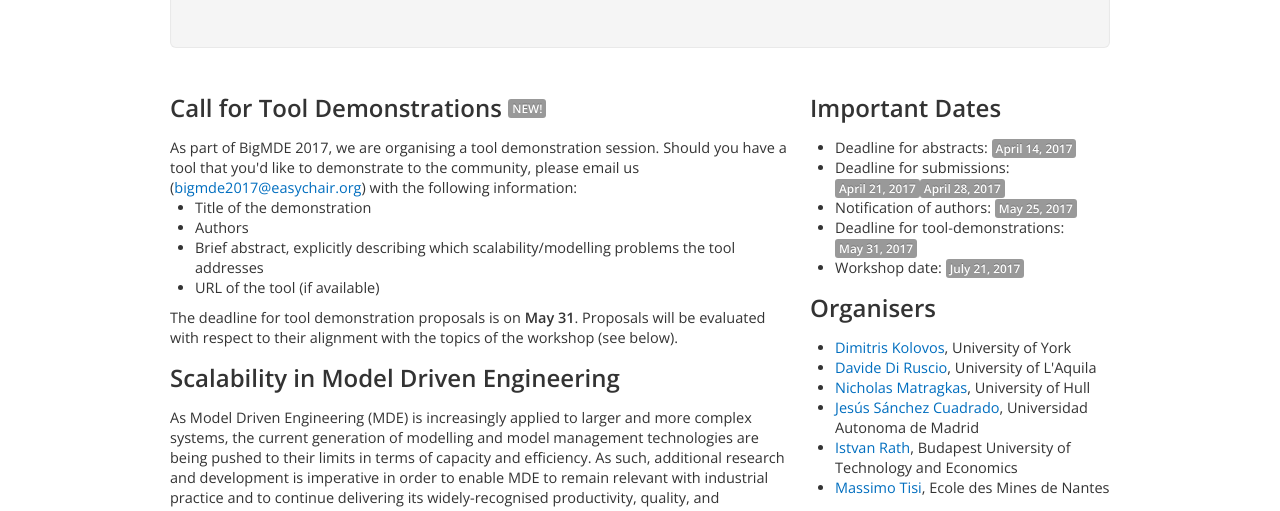
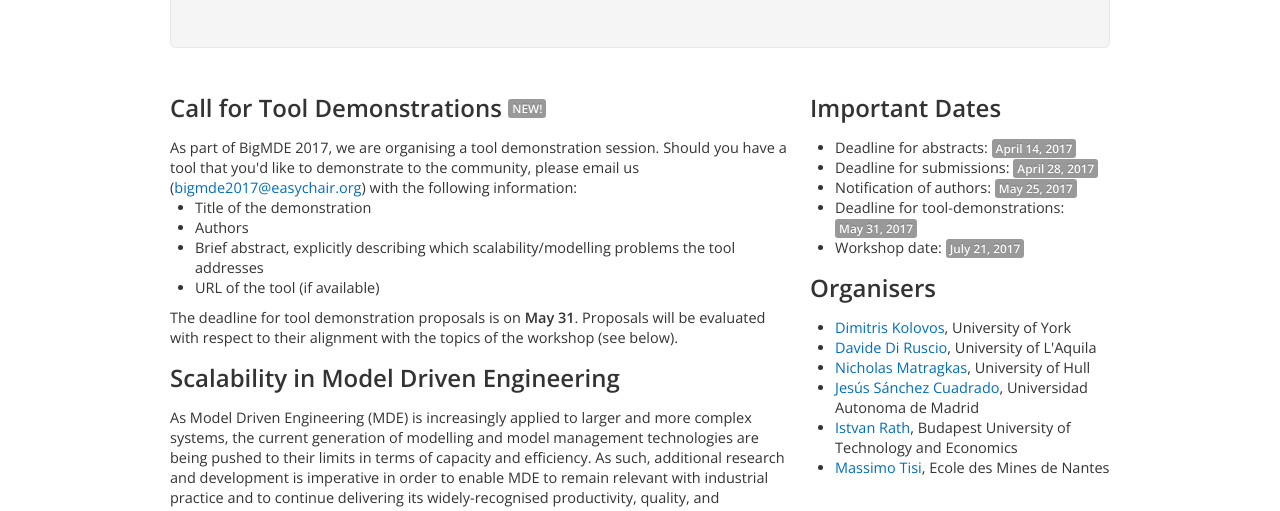
Before and after one commit to big-mde/big-mde.github.io, a plain HTML site: page index.html in a window 1280 px wide. Shown: the part 244-755 px from the top of the page. Drawn offline with nearby package versions, Linux system fonts and the light colour scheme.

Commit message:
Removed old deadline for submissions

```diff
--- a/index.html
+++ b/index.html
@@ -89,7 +89,7 @@
 			<h3>Important Dates</h3>
 			<ul>
 			<li>Deadline for abstracts: <span class="label warning">April 14, 2017</span>
-			<li>Deadline for submissions: <span class="label warning">April 21, 2017</span><span class="label warning">April 28, 2017</span>
+			<li>Deadline for submissions: <!--span class="label warning">April 21, 2017</span--><span class="label warning">April 28, 2017</span>
 			<li>Notification of authors: <span class="label success">May 25, 2017</span>
 			<li>Deadline for tool-demonstrations: <span class="label warning">May 31, 2017</span>
 			<li>Workshop date: <span class="label success">July 21, 2017</span>
```
